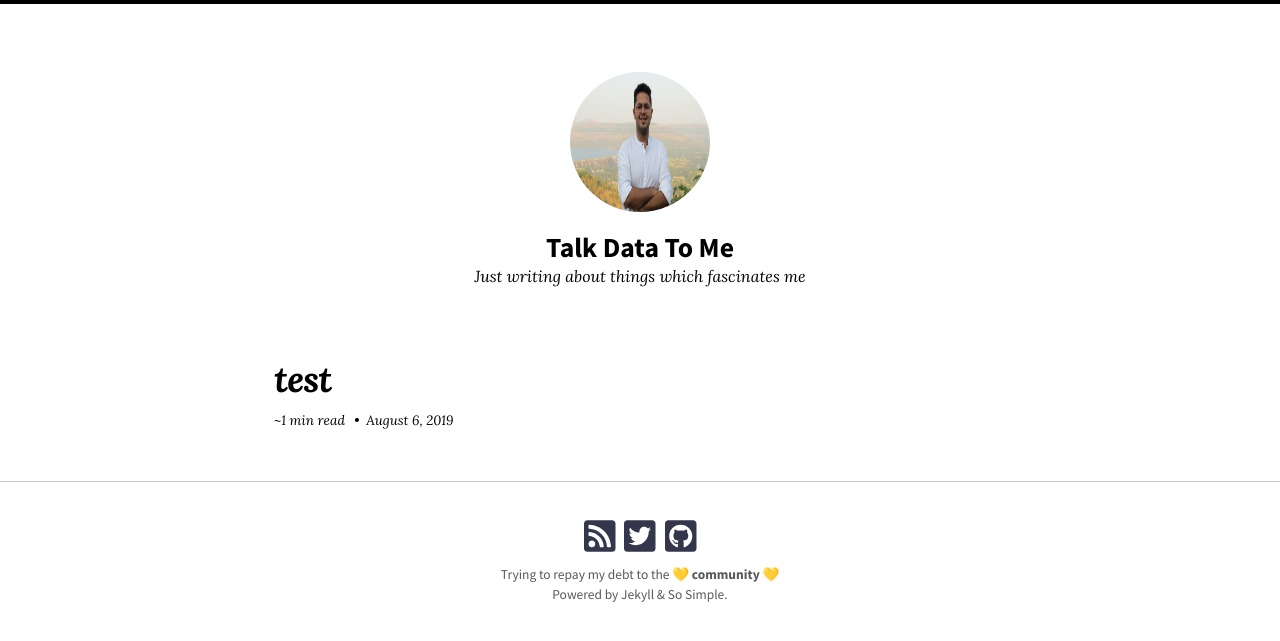
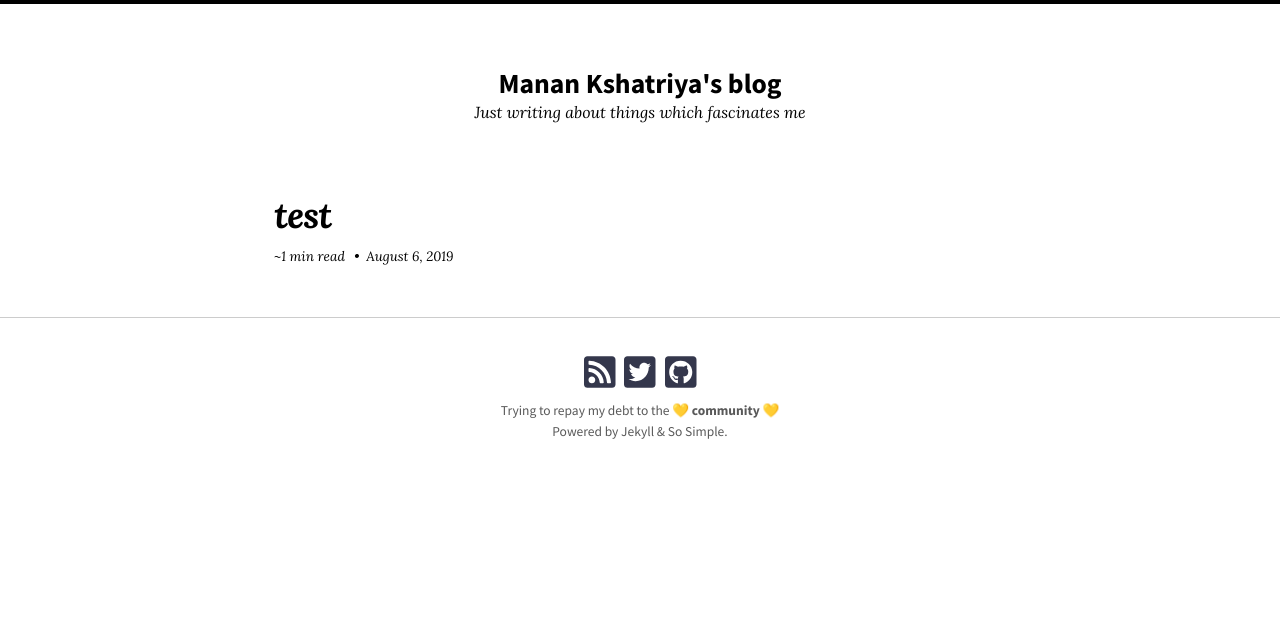
Before and after one commit to mk556/mk556.github.io, a Jekyll site: the page built from index.html, in a window 1280 px wide. Shown: the top 641 px of the page. Built offline with Jekyll 4.4.1, drawn with Linux system fonts in a browser that asks for light colours; nearby versions of some CDN libraries; emoji names are drawn with the system emoji font; the list of posts is cut into pages by our own code.

Commit message:
update title

```diff
--- a/_config.yml
+++ b/_config.yml
@@ -16,11 +16,11 @@
 theme: jekyll-theme-so-simple
 # remote_theme: mmistakes/so-simple-theme
 locale: en-US
-title: "Talk Data To Me"
+title: "Manan Kshatriya's blog"
 description: "Just writing about things which fascinates me"
 baseurl: # the subpath of your site, e.g. "/blog"
 url: "https://mk556.github.io" # the base hostname & protocol for your site e.g. "https://mmistakes.github.io"
-logo: /assets/IMG-20181109-WA0038.jpg # path of site logo, e.g. "/images/logo.png"
+logo:  # path of site logo, e.g. "/images/logo.png"
 date_format: "%B %-d, %Y"
 read_time: true # reading time estimates, e.g. true
 words_per_minute: 150 # 200
```
